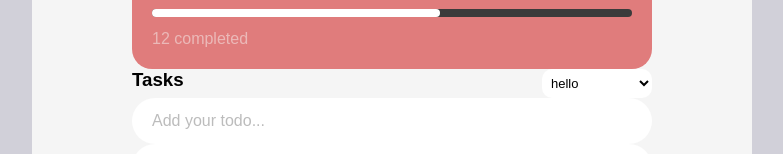
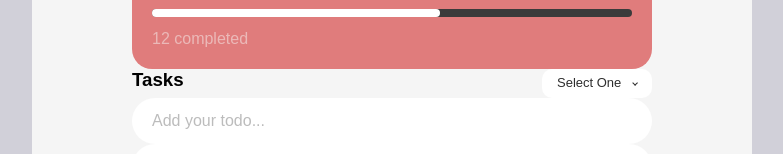
Before and after one commit to pploythehuman/TodoList, a React (Create React App) app: page / in a window 1280 px wide. Shown: the part 332-486 px from the top of the page, without its empty margins (248-1031 px from the left). Built offline with nearby package versions, Linux system fonts and the light colour scheme.

Commit message:
implement sorting select

```diff
--- a/public/index.html
+++ b/public/index.html
@@ -24,7 +24,7 @@
       work correctly both with client-side routing and a non-root public URL.
       Learn how to configure a non-root public URL by running `npm run build`.
     -->
-    <title>React App</title>
+    <title>Todo List</title>
   </head>
   <body>
     <noscript>You need to enable JavaScript to run this app.</noscript>
--- a/src/components/SortingSelect.tsx
+++ b/src/components/SortingSelect.tsx
@@ -1,15 +1,53 @@
-import React from 'react';
+import React, { useState } from 'react';
 
 interface SortingSelectProps {
 
 }
 
 const SortingSelect:React.FC<SortingSelectProps> = ({ }) => {
+  const options = [
+    { id: 'select-all', value: 'all', label: 'All' },
+    { id: 'select-done', value: 'done', label: 'Done'  },
+    { id: 'select-undone', value: 'undone', label: 'Undone'  },
+  ]
+
+  const [selectValue, setSelectValue] = useState('');
+  const [isDropdownOpen, setIsDropdownOpen] = useState(false);
+
+  const toggleDropdown = () => {
+    setIsDropdownOpen(!isDropdownOpen);
+  }
+
+  const handleOptionChange = (event: React.ChangeEvent<HTMLInputElement> | null) => {
+    if (event) {
+      setSelectValue(event.target.value);
+    }
+  }
+
+  const selectItem = (value: string, id: string, label: string) => (
+    <>
+      <label className="select-item" htmlFor={id}>{label}</label>
+      <input className="option" id={id} type="radio" name="option" value={value} onChange={handleOptionChange} />
+    </>
+  )
+
   return (
-    <select className="sorting-select">
-      <option value="">hello</option>
-      <option value="">hello</option>
-    </select>
+    <div className="sorting-select-group">
+      <button className="sorting-select-button" onClick={toggleDropdown}>
+        <p style={{ fontSize: '13px' }}>Select One</p>
+        <div className="arrow" />
+      </button>
+      <div className={`sorting-select-dropdown ${isDropdownOpen? '' : 'hidden'}`}>
+        <label className="select-item" htmlFor="select-all">All</label>
+        <input className="option" id="select-all" type="radio" name="option" value="all" onChange={handleOptionChange} />
+
+        <label className="select-item" htmlFor="select-done">Done</label>
+        <input className="option" id="select-done" type="radio" name="option" value="done" onChange={handleOptionChange} />
+
+        <label className="select-item" htmlFor="select-undone">Undone</label>
+        <input className="option" id="select-undone" type="radio" name="option" value="undone" onChange={handleOptionChange} />
+      </div>
+    </div>
   );
 };
 
--- a/src/index.scss
+++ b/src/index.scss
@@ -241,21 +241,62 @@ h2 {
 /* Progress Bar End */
 
 /* Sorting Select */
-.sorting-select {
-  // appearance: none;
+.sorting-select-group {
+  display: 'flex';
+  flex-direction: 'column';
+  position: relative;
+}
+
+.sorting-select-button {
+  display: flex;
+  align-items: center;
+  justify-content: space-between;
   width: 110px;
   height: 29px;
-  background: white;
   border-radius: 10px;
   border: none;
-  font-size: 13px;
-  padding: 5px 5px 5px 5px !important;
-  box-sizing: border-box;
+  background-color: white;
+  padding: 5px 15px;
+  cursor: pointer;
+
+  .arrow {
+    border: solid $color-black;
+    border-width: 0 1.3px 1.3px 0;
+    padding: 1.6px;
+    transform: rotate(45deg);
+  }
 }
 
-.sorting-select:focus {
-  outline: none;
-  border: none;
+.sorting-select-dropdown {
+  display: flex;
+  flex-direction: column;
+  justify-content: center;
+  position: absolute;
+  z-index: 1001;
+  width: 100%;
+  height: 109px;
+  border-radius: 20px;
+  margin-top: 3px;
+  background-color: white;
+  overflow: hidden;
+  @include text;
+  font-size: 13px;
+
+  .select-item {
+    padding: 9px 10px;
+  }
+
+  .select-item:hover {
+    background-color: #f5f5f5;
+  }
+
+  .option {
+    display: none;
+  }
+}
+
+.hidden {
+  display: none;
 }
 
 /* Sorting Select End */
```
